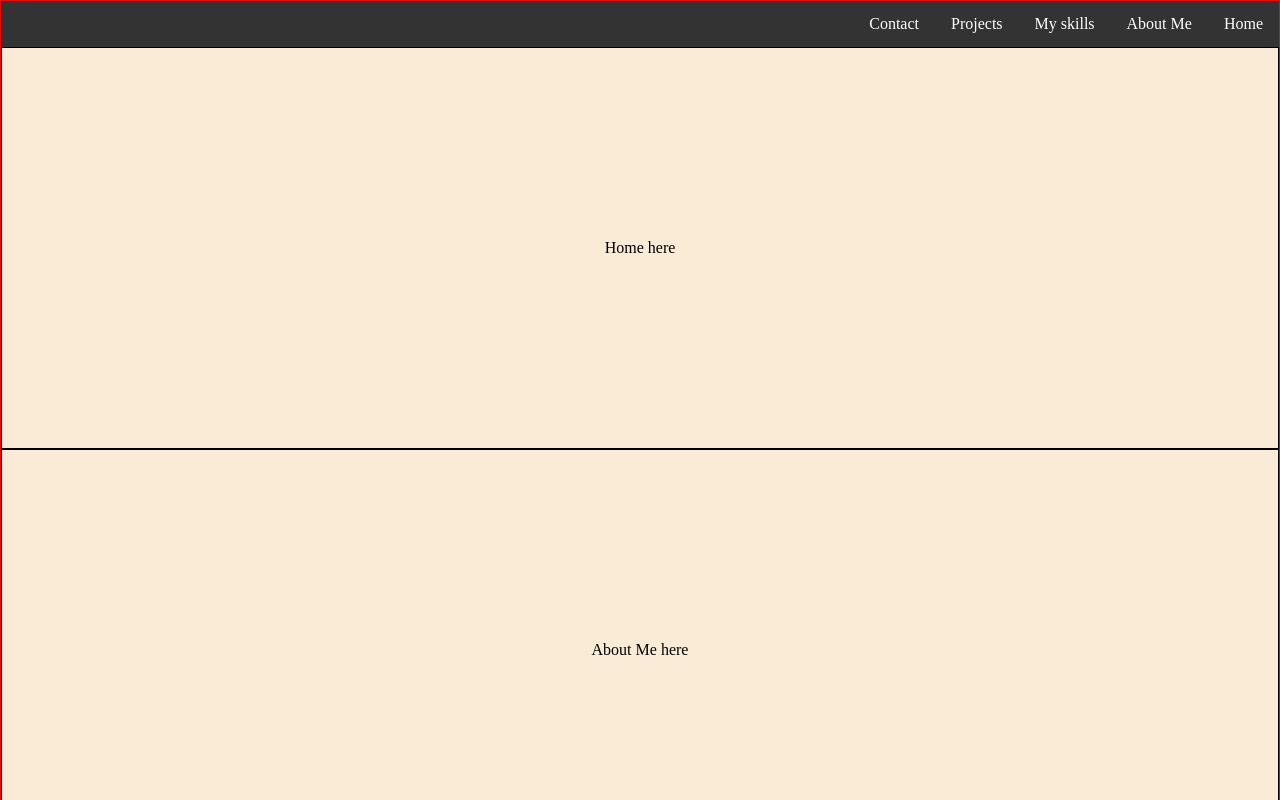
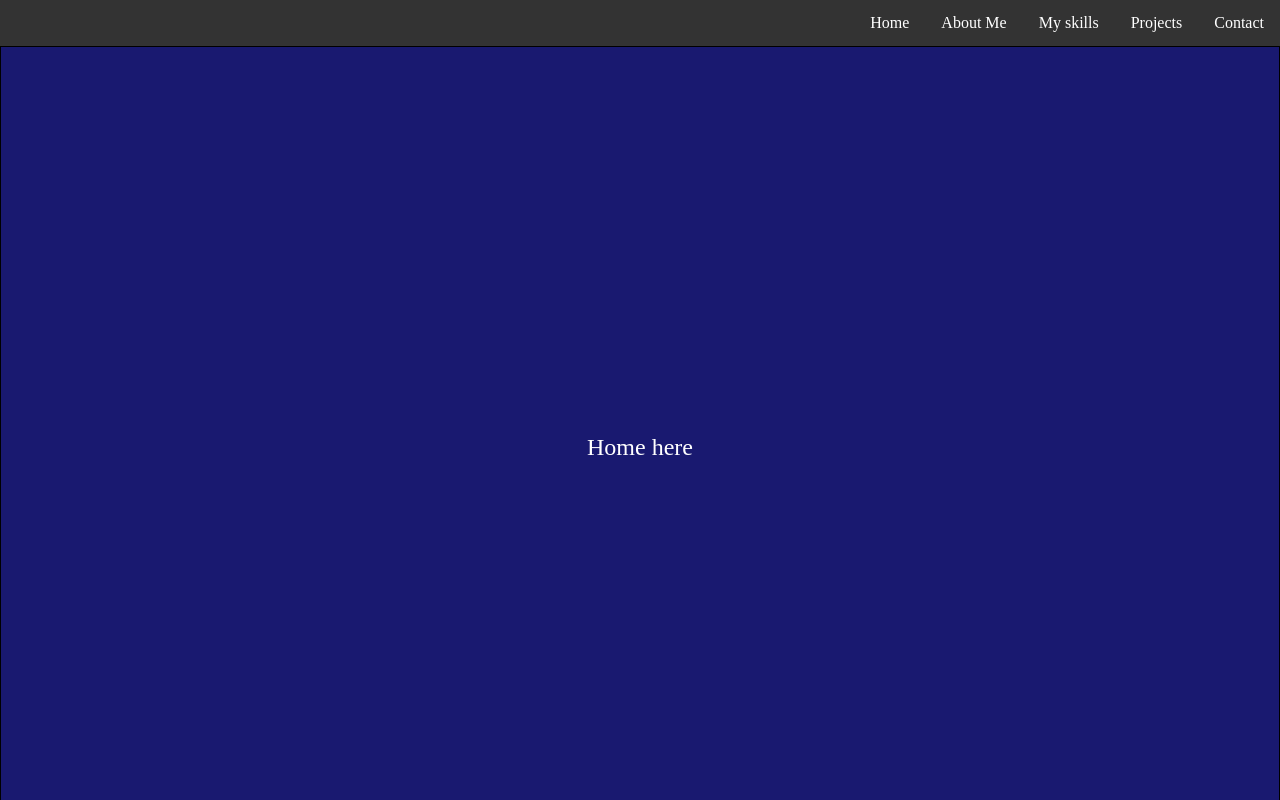
Before and after one commit to dgreaves18/dgreaves18.github.io, a React app: page / in a window 1280 px wide. Shown: the top 800 px of the page. Built offline with nearby package versions, Linux system fonts and the light colour scheme.

Commit message:
corrected navbar order

```diff
--- a/client/src/components/App.jsx
+++ b/client/src/components/App.jsx
@@ -4,11 +4,11 @@ function App() {
   return (
     <div id="App">
       <ul id="navbar">
+        <li><a href="#contact">Contact</a></li>
+        <li><a href="#projects">Projects</a></li>
+        <li><a href="#skills">My skills</a></li>
+        <li><a href="#about">About Me</a></li>
         <li><a href="#home">Home</a></li>
-        <li><a href="#about">About Me</a></li>
-        <li><a href="#skills">My skills</a></li>
-        <li><a href="#projects">Projects</a></li>
-        <li><a href="#contact">Contact</a></li>
       </ul>
       <div id="home">
         Home here
```
